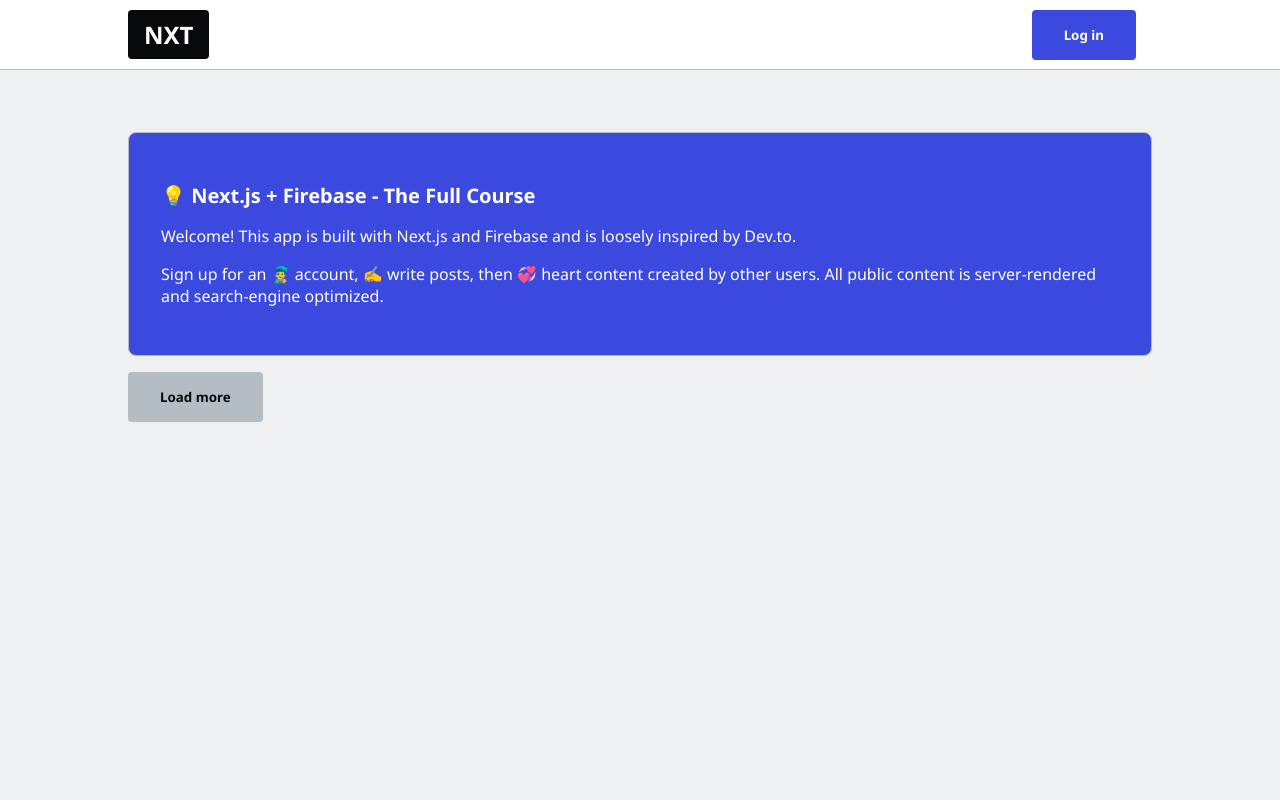
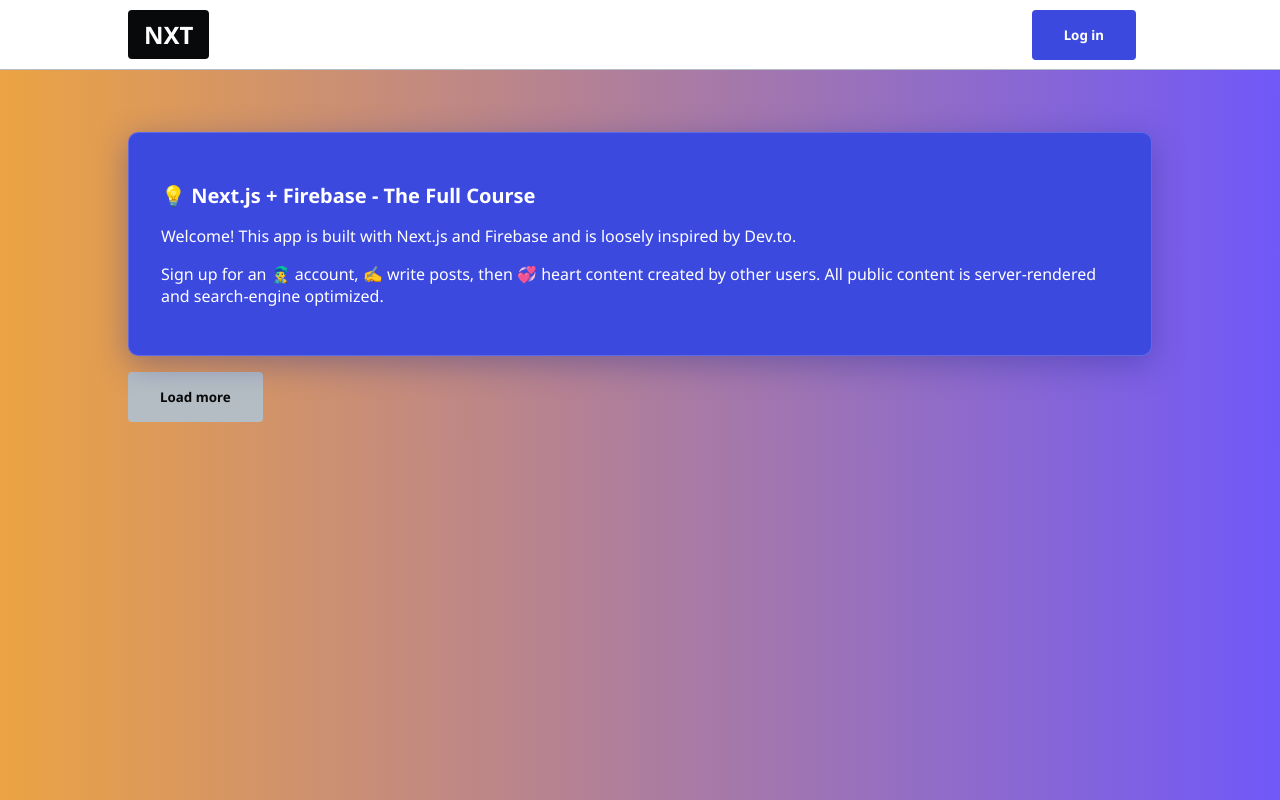
Before and after one commit to Kofsaku/language-community, a Next.js app: page / in a window 1280 px wide. Built offline with nearby package versions, Linux system fonts and the light colour scheme; no server answers; the database is empty.

Commit message:
glassmorphismを導入

```diff
--- a/styles/globals.css
+++ b/styles/globals.css
@@ -13,11 +13,12 @@
   padding: 0;
   margin: 0;
   font-family: 'Noto Sans', sans-serif;
-  background-color: var(--color-bg);
+  background-image: linear-gradient(
+                    to right, rgb(236, 163, 67) 0%,
+                    rgb(112, 88, 248) 100%);
   color: var(--color-text);
   margin-top: 50px;
 }
-
 
 
 main {
@@ -172,8 +173,12 @@
   padding: 2rem;
   margin: 1rem 0;
   background-color: white;
-  border: 1px solid var(--color-gray);
-  border-radius: 8px;
+  background: rgba( 255, 255, 255, 0.30 );
+box-shadow: 0 8px 32px 0 rgba( 31, 38, 135, 0.37 );
+backdrop-filter: blur( 0.0px );
+-webkit-backdrop-filter: blur( 0.0px );
+border-radius: 10px;
+border: 1px solid rgba( 255, 255, 255, 0.18 );
 }
 
 .card footer {
```
